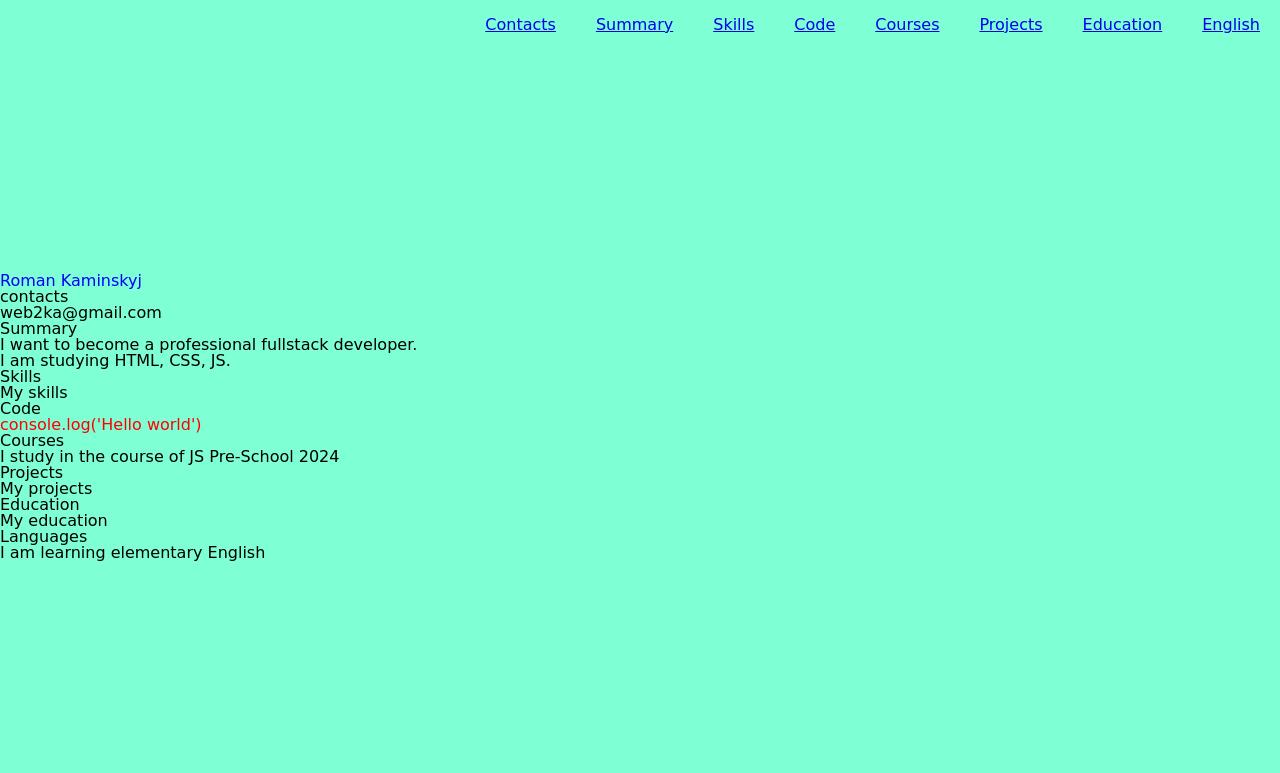
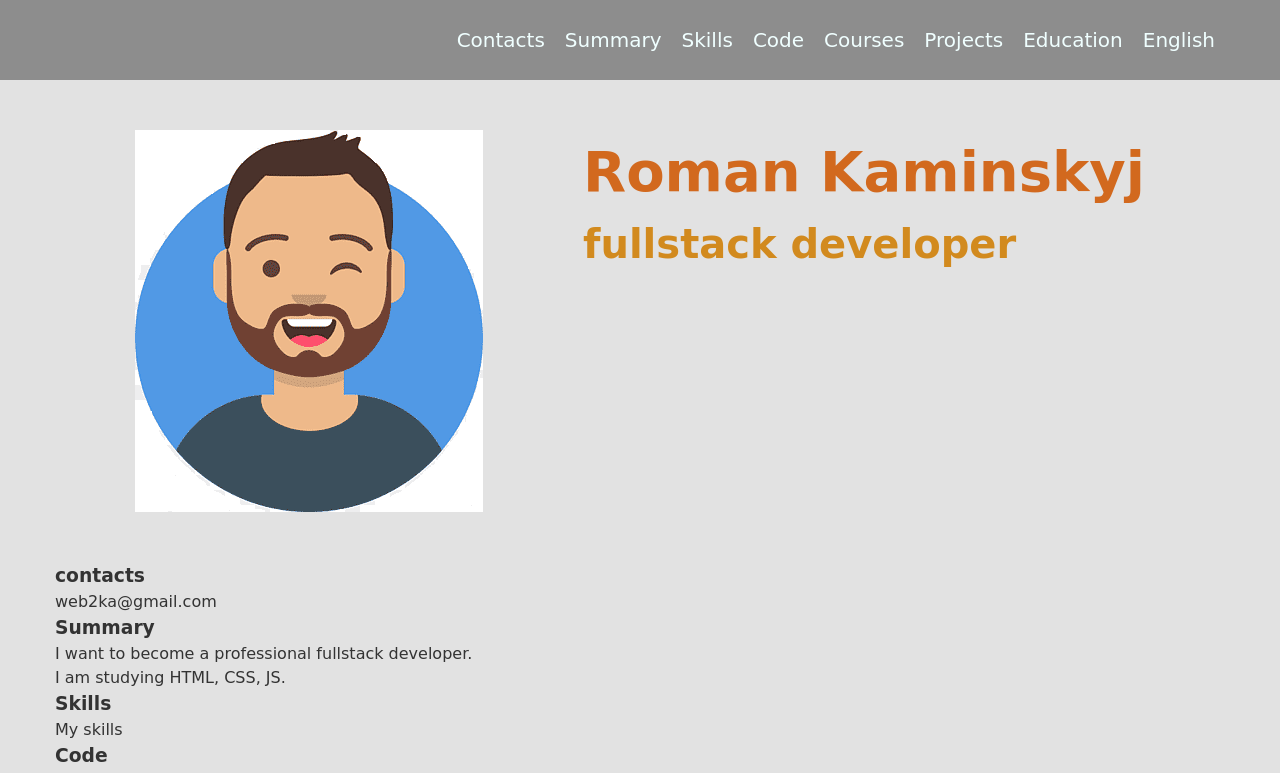
Before and after one commit to web2ka/rsschool-cv, a plain HTML site: page index.html in a window 1280 px wide. Shown: the top 773 px of the page. Drawn offline with Linux system fonts and the light colour scheme.

Commit message:
feat: add css structure

```diff
--- a/css/reset.css
+++ b/css/reset.css
@@ -1,43 +1,58 @@
-html, body, div, span, applet, object, iframe,
-h1, h2, h3, h4, h5, h6, p, blockquote, pre,
-a, abbr, acronym, address, big, cite, code,
-del, dfn, em, img, ins, kbd, q, s, samp,
-small, strike, strong, sub, sup, tt, var,
-b, u, i, center,
-dl, dt, dd, ol, ul, li,
-fieldset, form, label, legend,
-table, caption, tbody, tfoot, thead, tr, th, td,
-article, aside, canvas, details, embed,
-figure, figcaption, footer, header, hgroup,
-menu, nav, output, ruby, section, summary,
-time, mark, audio, video {
-	margin: 0;
-	padding: 0;
-	border: 0;
-	font-size: 100%;
-	font: inherit;
-	vertical-align: baseline;
+*,
+*::before,
+*::after {
+  box-sizing: border-box;
 }
-/* HTML5 display-role reset for older browsers */
-article, aside, details, figcaption, figure,
-footer, header, hgroup, menu, nav, section {
-	display: block;
+
+ul[class],
+ol[class] {
+  padding: 0;
 }
+
+body,
+h1,
+h2,
+h3,
+h4,
+p,
+ul[class],
+ol[class],
+li,
+figure,
+figcaption,
+blockquote,
+dl,
+dd {
+  margin: 0;
+}
+
 body {
-	line-height: 1;
+  min-height: 100vh;
+  scroll-behavior: smooth;
+  line-height: 1.5;
 }
-ol, ul {
-	list-style: none;
+
+ul[class],
+ol[class] {
+  list-style: none;
 }
-blockquote, q {
-	quotes: none;
+
+a {
+  text-decoration: none;
 }
-blockquote:before, blockquote:after,
-q:before, q:after {
-	content: '';
-	content: none;
+
+img {
+  max-width: 100%;
+  display: block;
 }
-table {
-	border-collapse: collapse;
-	border-spacing: 0;
+
+article > * + * {
+  margin-top: 1em;
 }
+
+input,
+button,
+textarea,
+select {
+  font: inherit;
+}
--- a/css/style.css
+++ b/css/style.css
@@ -1,40 +1,77 @@
-* {
-	box-sizing: border-box;
+body {
+	font-family: "Shadows Into Light", cursive;
+	color: #333;
 }
 
-html {
-	scroll-behavior: smooth;
+.wrapper {
+	min-height: 100vh;
+	overflow: hidden;
+	display: flex;
+	flex-direction: column;
+}
+
+.page {
+	flex: 1 1 auto;
 }
 
 .container {
-	max-width: 1440px;
+	max-width: 1200px;
+
 	margin: 0 auto;
+	padding: 0 15px;
 }
 
-.nav-list {
+.header {
+	background-color: rgb(141, 141, 141);
+}
+
+.menu__list {
+	min-height: 80px;
 	display: flex;
 	justify-content: flex-end;
 	align-items: center;
 	list-style: none;
 }
 
-.nav-link {
-	padding: 0 20px;
+.menu__link {
+	padding: 0 10px;
 	line-height: 50px;
 	list-style: none;
+	color: azure;
+	font-size: 20px;
+
 }
 
-body {
-	min-height: 100vh;
-	margin: 0;
-	padding: 0;
-	display: flex;
-	flex-direction: column;
-	justify-content: space-between;
-	background-color:aquamarine;
-	font-family: "Shadows Into Light", cursive;
+.menu__link:hover{
+	text-decoration: underline;
 }
 
+.page {background-color: #e2e2e2;}
+
+.section__profile {
+	padding: 50px;
+	display: flex;
+	justify-content: center;
+}
+
+.profile__data {
+	padding-left: 100px;
+}
+
+h1 {
+	font-size: 56px;
+	color: chocolate;
+}
+
+h2 {
+	font-size: 40px;
+	color: rgb(210, 138, 30);
+}
+
+.footer {
+	background-color: rgb(141, 141, 141);
+}
+/*
 h1 {
 	color: blue;
 }
@@ -42,9 +79,22 @@ h1 {
 code {
 	color: red;
 }
+	*/
 
-.shadows-into-light-regular {
-	font-family: "Shadows Into Light", cursive;
-	font-weight: 400;
-	font-style: normal;
+@media (max-width: 1170px) {
+	.container {
+		max-width: 970px;
+	}
 }
+
+@media (max-width: 969.99px) {
+	.container {
+		max-width: 750px;
+	}
+}
+
+@media (max-width: 749.99px) {
+	.container {
+		max-width: none;
+	}
+}
--- a/index.html
+++ b/index.html
@@ -12,27 +12,34 @@
 </head>
 
 <body>
+	<div class="wrapper">
 		<header class="header">
 			<div class="container">
-			<nav class="nav">
-				<ul class="nav-list">
-					<li class="nav-item"><a href="#contacts" class="nav-link">Contacts</a></li>
-					<li class="nav-item"><a href="#summary" class="nav-link">Summary</a></li>
-					<li class="nav-item"><a href="#skills" class="nav-link">Skills</a></li>
-					<li class="nav-item"><a href="#code" class="nav-link">Code</a></li>
-					<li class="nav-item"><a href="#courses" class="nav-link">Courses</a></li>
-					<li class="nav-item"><a href="#projects" class="nav-link">Projects</a></li>
-					<li class="nav-item"><a href="#education" class="nav-link">Education</a></li>
-					<li class="nav-item"><a href="#english" class="nav-link">English</a></li>
+				<nav class="header__menu menu">
+					<ul class="menu__list">
+						<li class="menu__item"><a href="#contacts" class="menu__link">Contacts</a></li>
+						<li class="menu__item"><a href="#summary" class="menu__link">Summary</a></li>
+						<li class="menu__item"><a href="#skills" class="menu__link">Skills</a></li>
+						<li class="menu__item"><a href="#code" class="menu__link">Code</a></li>
+						<li class="menu__item"><a href="#courses" class="menu__link">Courses</a></li>
+						<li class="menu__item"><a href="#projects" class="menu__link">Projects</a></li>
+						<li class="menu__item"><a href="#education" class="menu__link">Education</a></li>
+						<li class="menu__item"><a href="#english" class="menu__link">English</a></li>
 					</ul>
 				</nav>
 			</div>
 		</header>
 
-	<main class="main">
+		<main class="page">
 			<div class="container">
 				<section class="section" id="profile">
+					<div class="section__profile">
+						<img src="./assets/img/logo_avatar.png" alt="foto_ava">
+						<div class="profile__data">
 							<h1 class="section-title">Roman Kaminskyj</h1>
+							<h2 class="section-property">fullstack developer</h2>
+						</div>
+					</div>
 				</section>
 
 				<section class="section" id="contacts">
@@ -76,13 +83,14 @@
 					<p>I am learning elementary English</p>
 				</section>
 			</div>
+		</main>
 
-	</main>
 		<footer class="footer">
 			<div class="container">
 				<div>© 2024 <a href="https://github.com/web2ka">web2ka</a></div>
 			</div>
 		</footer>
+	</div>
 </body>
 
 </html>
```
Also changed, not shown: assets/img/logo_avatar.png (added). Lines whose indentation alone changed are shown as unchanged.
